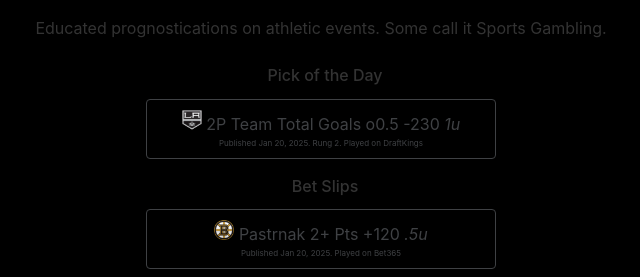
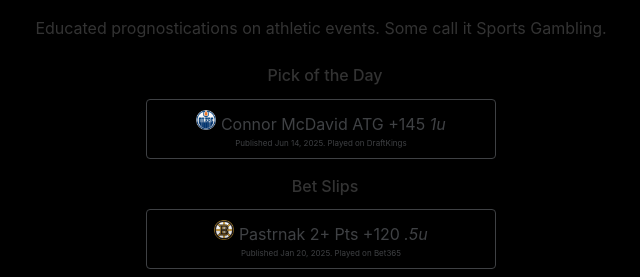
Before and after one commit to vellsworth/profile, a Jekyll site: the page built from index.html, in a window 1280 px wide. Shown: the part 318-595 px from the top of the page, without its empty margins (319-959 px from the left). Built offline with Jekyll 4.4.1, drawn with Linux system fonts in a browser that asks for light colours; nearby versions of some CDN libraries.

Commit message:
Update rolling.yml

```diff
--- a/_data/rolling.yml
+++ b/_data/rolling.yml
@@ -1,6 +1,6 @@
 bets:
-  - description: "2P Team Total Goals o0.5 -230 <i>1u</i>"
-    published: "Jan 20, 2025. Rung 2. Played on DraftKings"
-    popup: Keeping the theme of Team 2Po as the rolling unit.
+  - description: "Connor McDavid ATG +145 <i>1u</i>"
+    published: "Jun 14, 2025. Played on DraftKings"
+    popup: Due Factor is through the roof
     teams:
-      - kings
+      - oilers
```
